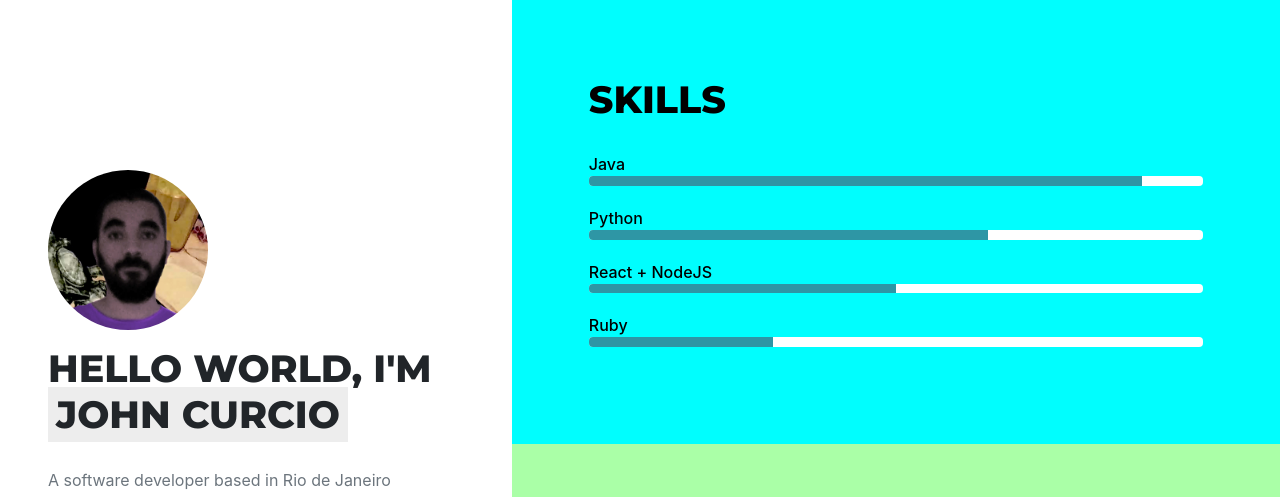
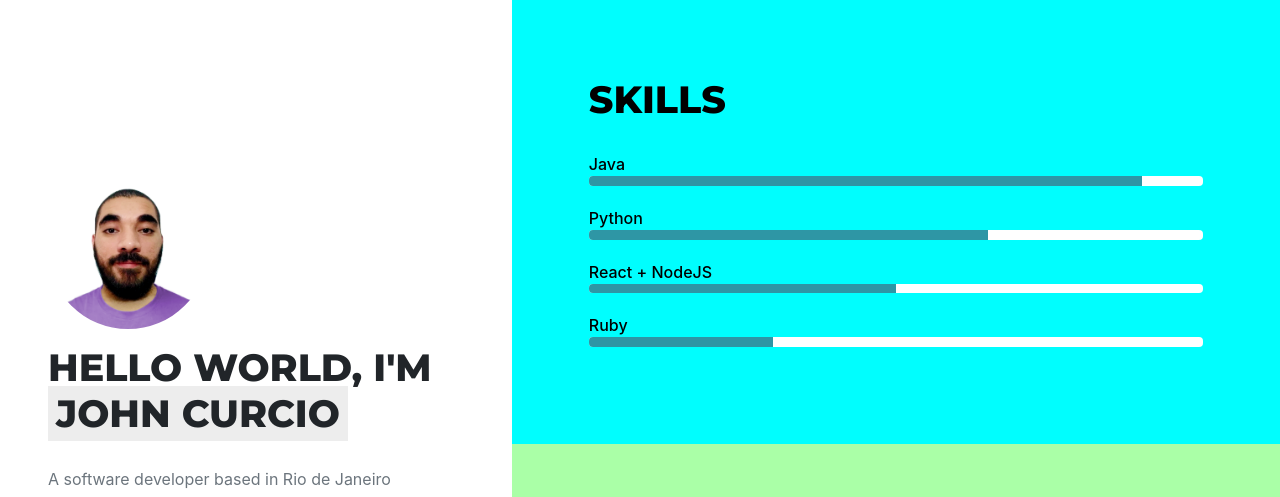
Before and after one commit to johncurcio/dev, a plain HTML site: page index.html in a window 1280 px wide. Shown: the top 497 px of the page. Drawn offline with nearby package versions, Linux system fonts and the light colour scheme; a script that the page names is missing; some icons are missing.

Commit message:
rebuilding site Tue, Jul 23, 2019  6:38:49 PM

```diff
--- a/index.html
+++ b/index.html
@@ -72,7 +72,7 @@
 <section id="sidebar" class="sidebar d-flex align-items-center p-5">
   <div class="main-info">
 
-    <img src="images/me.jpg" class="rounded-circle mb-3" width="160px">
+    <img src="images/me.png" class="rounded-circle mb-3" width="160px">
 
     <h1 class="heading">hello world, i&#39;m <span class="highlight">john curcio</span></h1>
     <p class="text-muted">A software developer based in Rio de Janeiro</p>
```
Also changed, not shown: images/me.png (added).
